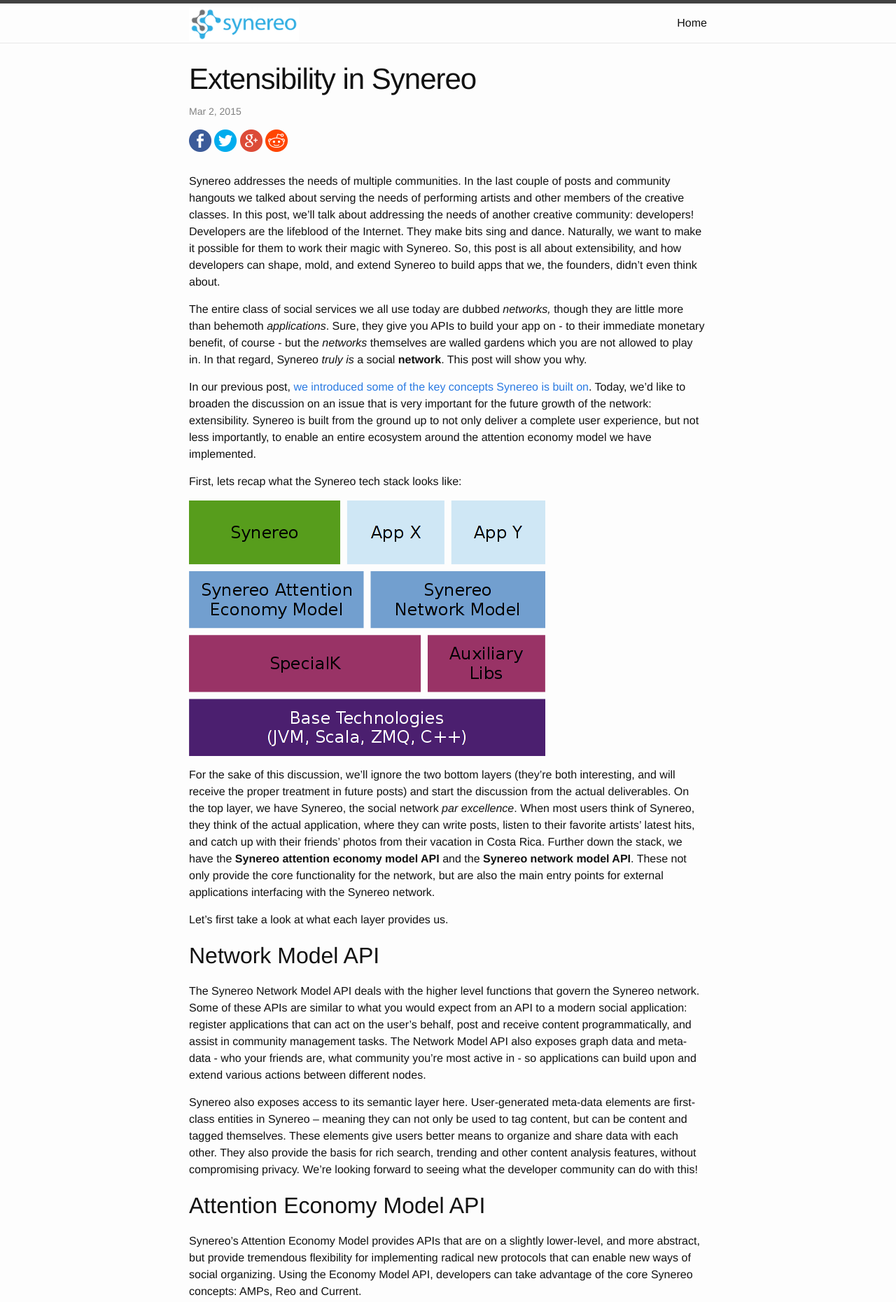
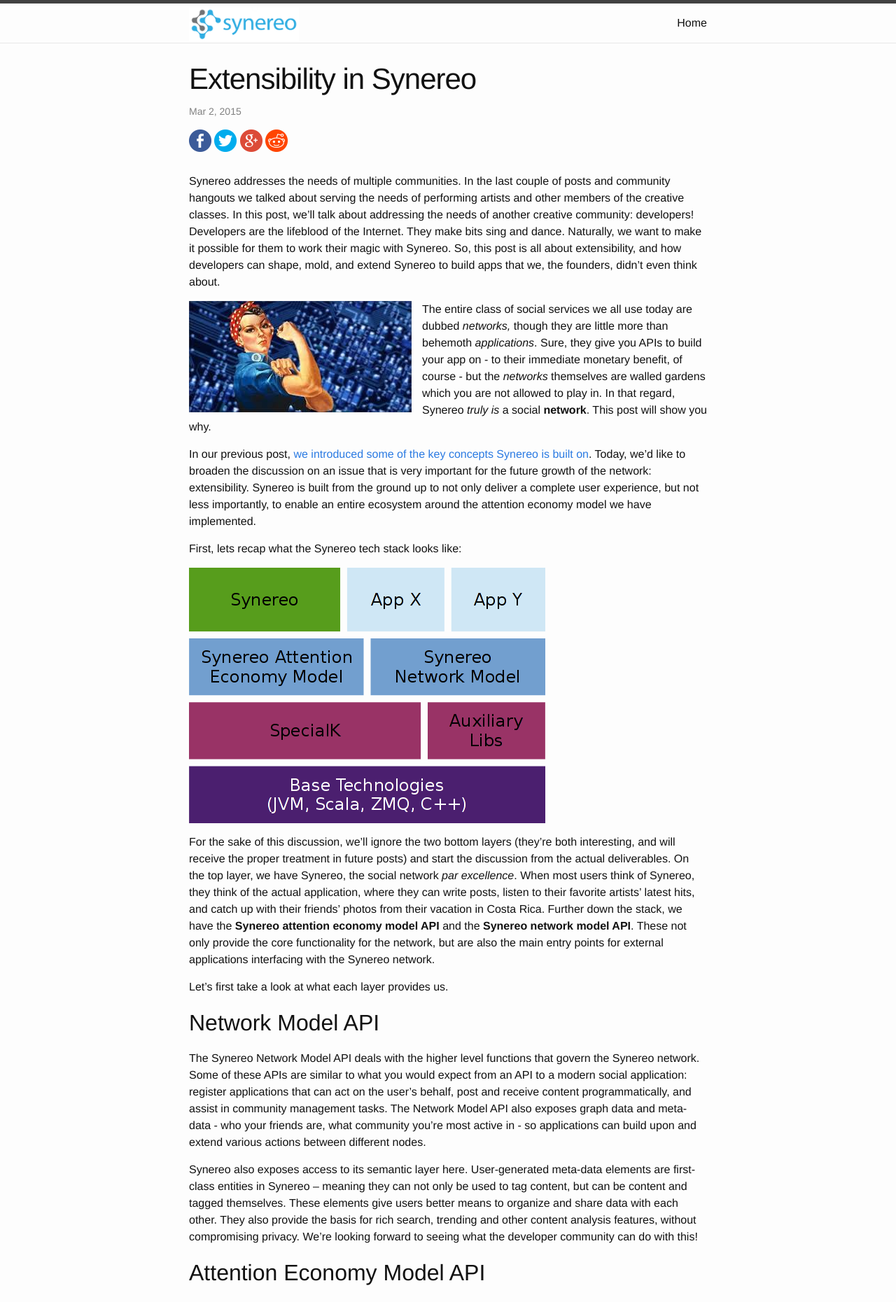
Before and after one commit to synereo/blog.synereo.com, a Jekyll site: the page built from _posts/2015-03-02-extensibility.markdown, in a window 1280 px wide. Shown: the top 1860 px of the page at 70% size. Built offline with Jekyll 4.4.1, drawn with Linux system fonts in a browser that asks for light colours; a script that is not in the unit is left out.

Commit message:
Bring extensibility images back and layout

```diff
--- a/_posts/2015-03-02-extensibility.markdown
+++ b/_posts/2015-03-02-extensibility.markdown
@@ -5,15 +5,18 @@
 title: Extensibility in Synereo
 date: '2015-03-02 12:58:02 -0800'
 ---
+
 Synereo addresses the needs of multiple communities. In the last couple of posts and community hangouts we talked about serving the needs of performing artists and other members of the creative classes. In this post, we’ll talk about addressing the needs of another creative community: developers! Developers are the lifeblood of the Internet. They make bits sing and dance. Naturally, we want to make it possible for them to work their magic with Synereo. So, this post is all about extensibility, and how developers can shape, mold, and extend Synereo to build apps that we, the founders, didn’t even think about.
+
+![image alt text](/img/uploads/rosie-coder.png){: style="float: left; margin-right: 15px;"}
 
 The entire class of social services we all use today are dubbed *networks,* though they are little more than behemoth *applications*. Sure, they give you APIs to build your app on - to their immediate monetary benefit, of course - but the *networks* themselves are walled gardens which you are not allowed to play in. In that regard, Synereo *truly is* a social **network**. This post will show you why.
 
-In our previous post,[ we introduced some of the key concepts Synereo is built on](http://blog.synereo.com/2015/02/09/hello-world/). Today, we'd like to broaden the discussion on an issue that is very important for the future growth of the network: extensibility. Synereo is built from the ground up to not only deliver a complete user experience, but not less importantly, to enable an entire ecosystem around the attention economy model we have implemented.
+In our previous post, [we introduced some of the key concepts Synereo is built on](http://blog.synereo.com/2015/02/09/hello-world/). Today, we'd like to broaden the discussion on an issue that is very important for the future growth of the network: extensibility. Synereo is built from the ground up to not only deliver a complete user experience, but not less importantly, to enable an entire ecosystem around the attention economy model we have implemented.
 
 First, lets recap what the Synereo tech stack looks like:
 
-![image alt text](/img/uploads/synereo-stack.png)
+![Synereo stack](/img/uploads/synereo-stack.png)
 
 For the sake of this discussion, we'll ignore the two bottom layers (they’re both interesting, and will receive the proper treatment in future posts) and start the discussion from the actual deliverables. On the top layer, we have Synereo, the social network *par excellence*. When most users think of Synereo, they think of the actual application, where they can write posts, listen to their favorite artists’ latest hits, and catch up with their friends' photos from their vacation in Costa Rica. Further down the stack, we have the **Synereo attention economy model API** and the **Synereo network model API**. These not only provide the core functionality for the network, but are also the main entry points for external applications interfacing with the Synereo network.
 
@@ -32,6 +35,13 @@
 Want an app that organizes a call for help and takes up a collection for a friend in need, or disaster relief? That’s where these APIs come into play. Want an app that gets the word out and sells tickets for an online benefit concert? Reo is the way to measure community standing and community response. AMPs are the driving force to get content front and center for those who need to see it, while compensating them for their attention. The Attention Economy Model API makes these and other elements programmatically available.
 
 ## Technology bindings
+
+![image alt text](/img/uploads/synereo-logo1.png){: style="width: 80px;"}
+![image alt text](/img/uploads/scala-logo.png){: style="width: 80px;"}
+![image alt text](/img/uploads/java-logo.png){: style="width: 80px;"}
+![image alt text](/img/uploads/restful-area.png){: style="width: 80px;"}
+![image alt text](/img/uploads/rabbitmq-logo.png){: style="width: 80px;"}
+![image alt text](/img/uploads/nodejs-logo.png){: style="width: 80px;"}
 
 Each of these APIs is accessible through a number of options. There are language level bindings for a wide range of popular languages, from Java to Scala, from JRuby to Clojure. Additionally, there are several interprocess communication options, from normal web-based routes, like HTTP, to messaging routes like AMQP providers (e.g. RabbitMQ), and other popular options like ZeroMQ. Similarly, there are bulk data import options for integrating services with high data volume or throughput needs. We’ve even begun work on a node.js bridge. No one should feel uninvited to the party.
 
```
